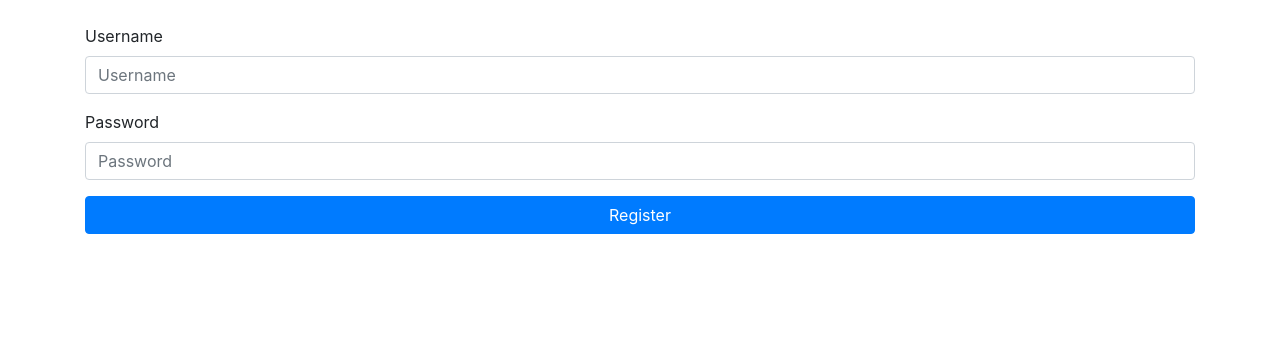
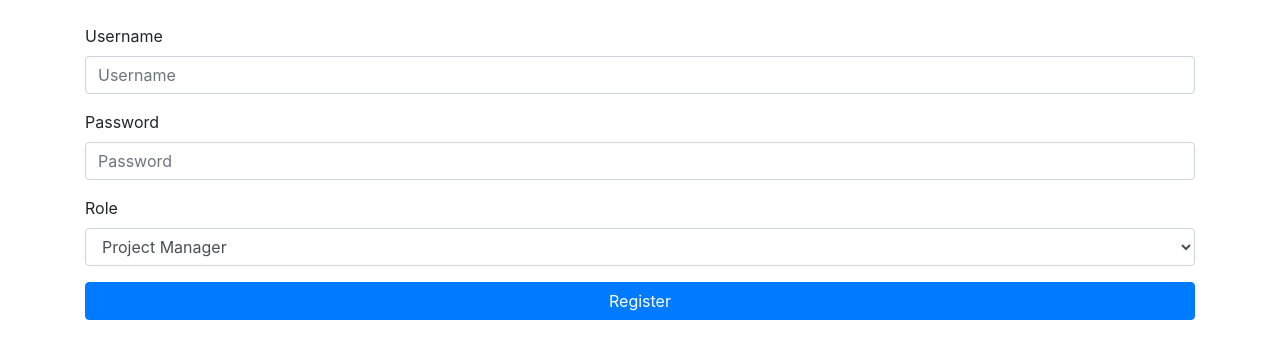
Before and after one commit to vaibhavmule/project-management, a Flask app: page /register in a window 1280 px wide. Shown: the part 56-415 px from the top of the page. Run offline with Flask 2, Linux system fonts and the light colour scheme; some libraries are stand-ins or nearby versions.

Commit message:
wip auth

```diff
--- a/app/routes.py
+++ b/app/routes.py
@@ -1,9 +1,11 @@
-from flask import render_template, request, redirect
+from flask import render_template, request, redirect, session, url_for
 from app import app, db, socketio, login_required
 from bson import ObjectId
+import bcrypt
 
 
 @app.route('/')
+@login_required
 def index():
 	projects = db.projects.find()
 	return render_template('index.html', title='Home', projects=projects)
@@ -24,13 +26,34 @@ def project(id):
 	return render_template('project.html', project=project)
 
 
-@app.route('/login')
+@app.route('/login', methods=['GET', 'POST'])
 def login():
+	if request.method == 'POST':
+		users = db.users
+		exists = users.find_one({'username' : request.form['username']})
+		if exists:
+			if bcrypt.hashpw(request.form['password'], exists['password']) == exists['password'].encode('utf-8'):
+				session['username'] = request.form['username']
+				return redirect(url_for('index'))
 	return render_template('auth/login.html')
 
 
-@app.route('/register')
+@app.route('/register', methods=['GET', 'POST'])
 def register():
+	if request.method == 'POST':
+		users = db.users
+		exists = users.find_one({'username' : request.form['username']})
+		if not exists:
+			hashpass = bcrypt.hashpw(request.form['password'].encode('utf-8'), bcrypt.gensalt())
+			users.insert_one({
+				'username' : request.form['username'],
+				'password' : hashpass,
+				'role': int(request.form['role'])
+			})
+			session['username'] = request.form['username']
+			return redirect(url_for('index'))
+
+		return "The username already exists"
 	return render_template('auth/register.html')
 
 
--- a/app/templates/auth/register.html
+++ b/app/templates/auth/register.html
@@ -5,13 +5,20 @@
         <div class="col-md-12 col-md-offset-4">
             <form method=POST action="{{ url_for('register') }}">
                 <div class="form-group">
-                    <label for="exampleInputEmail1">Username</label>
+                    <label for="username">Username</label>
                     <input type="text" class="form-control" name="username" placeholder="Username">
                 </div>
                 <div class="form-group">
-                    <label for="exampleInputPassword1">Password</label>
-                    <input type="password" class="form-control" name="pass" placeholder="Password">
+                    <label for="password">Password</label>
+                    <input type="password" class="form-control" name="password" placeholder="Password">
                 </div>
+				  <div class="form-group">
+				    <label for="role">Role</label>
+				    <select class="form-control" id="role" name="role">
+				      <option value="1">Project Manager</option>
+				      <option value="2">Engineer</option>
+				    </select>
+				  </div>
                 <button type="submit" class="btn btn-primary btn-block">Register</button>
             </form>
             <br>
--- a/app/templates/project.html
+++ b/app/templates/project.html
@@ -16,7 +16,7 @@
 		<input type="text" name="text" id="text" required>
 		<input type="submit" >
 	</form>
-
+	<br>
 	</div>
 	</div>
 	</div>
```
Also changed, not shown: 2 other files.
